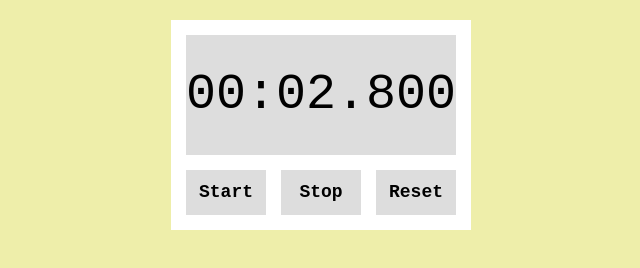
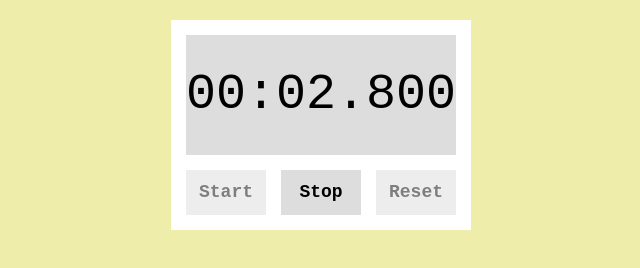
Before and after one commit to namotoy/MyStopWatch2, a plain HTML site: page index.html in a window 1280 px wide. Both pictures are taken after a click on the element "Start". Shown: the whole page, without its empty margins (319-959 px from the left). Drawn offline with Linux system fonts and the light colour scheme.

Commit message:
ボタンの制御

```diff
--- a/css/styles.css
+++ b/css/styles.css
@@ -34,3 +34,7 @@ body{
   display:flex;
   justify-content: space-between;
 }
+
+.inactive{
+opacity: 0.5;
+}
--- a/js/main.js
+++ b/js/main.js
@@ -24,34 +24,43 @@
   }
 
   function setButtonStateInitial(){
-    start.disabled = false;
-    stop.disabled = true;
-    reset.disabled = true;
+    start.classList.remove('inactive');
+    stop.classList.add('inactive');
+    reset.classList.add('inactive');
   }
   function setButtonStateRunning(){
-    start.disabled = true;
-    stop.disabled = false;
-    reset.disabled = true;
+    start.classList.add('inactive');
+    stop.classList.remove('inactive');
+    reset.classList.add('inactive');
   }
   function setButtonStateStopped(){
-    start.disabled = false;
-    stop.disabled = true;
-    reset.disabled = false;
+    start.classList.remove('inactive');
+    stop.classList.add('inactive');
+    reset.classList.remove('inactive');
   }
 
 setButtonStateInitial()
 
 start.addEventListener('click', () => {
+  if (start.classList.contains('inactive')===true){
+    return;
+  }
   setButtonStateRunning()
   startTime = Date.now();
   countUp();
 });
 stop.addEventListener('click', () => {
+  if (stop.classList.contains('inactive')===true){
+    return;
+  }
   setButtonStateStopped()
    clearTimeout(timeoutId);
    elapsedTime += Date.now() - startTime;
   });
 reset.addEventListener('click', () => {
+  if (reset.classList.contains('inactive')===true){
+    return;
+  }
   setButtonStateInitial()
    timer.textContent = '00:00.000';
    elapsedTime = 0;
```
